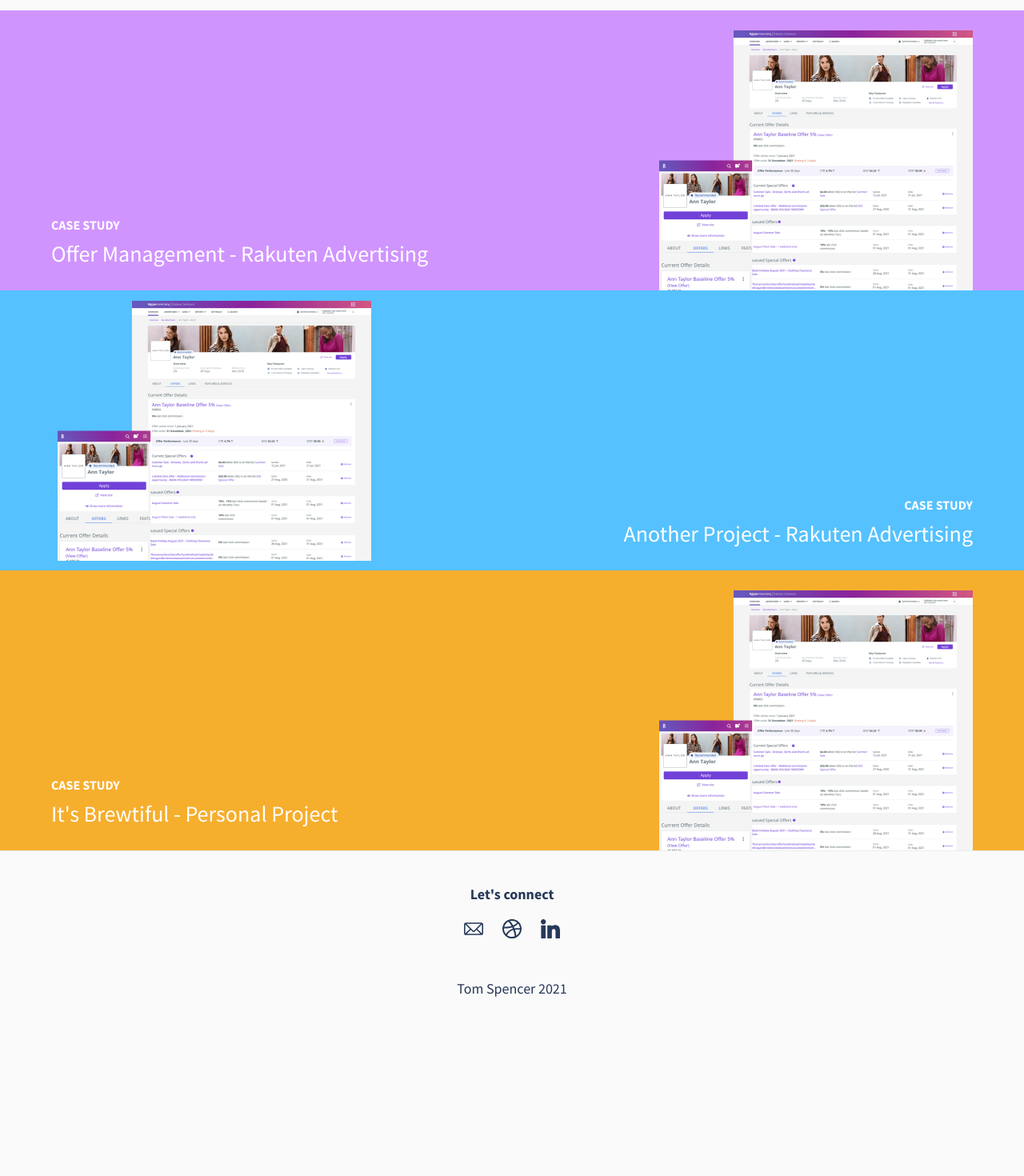
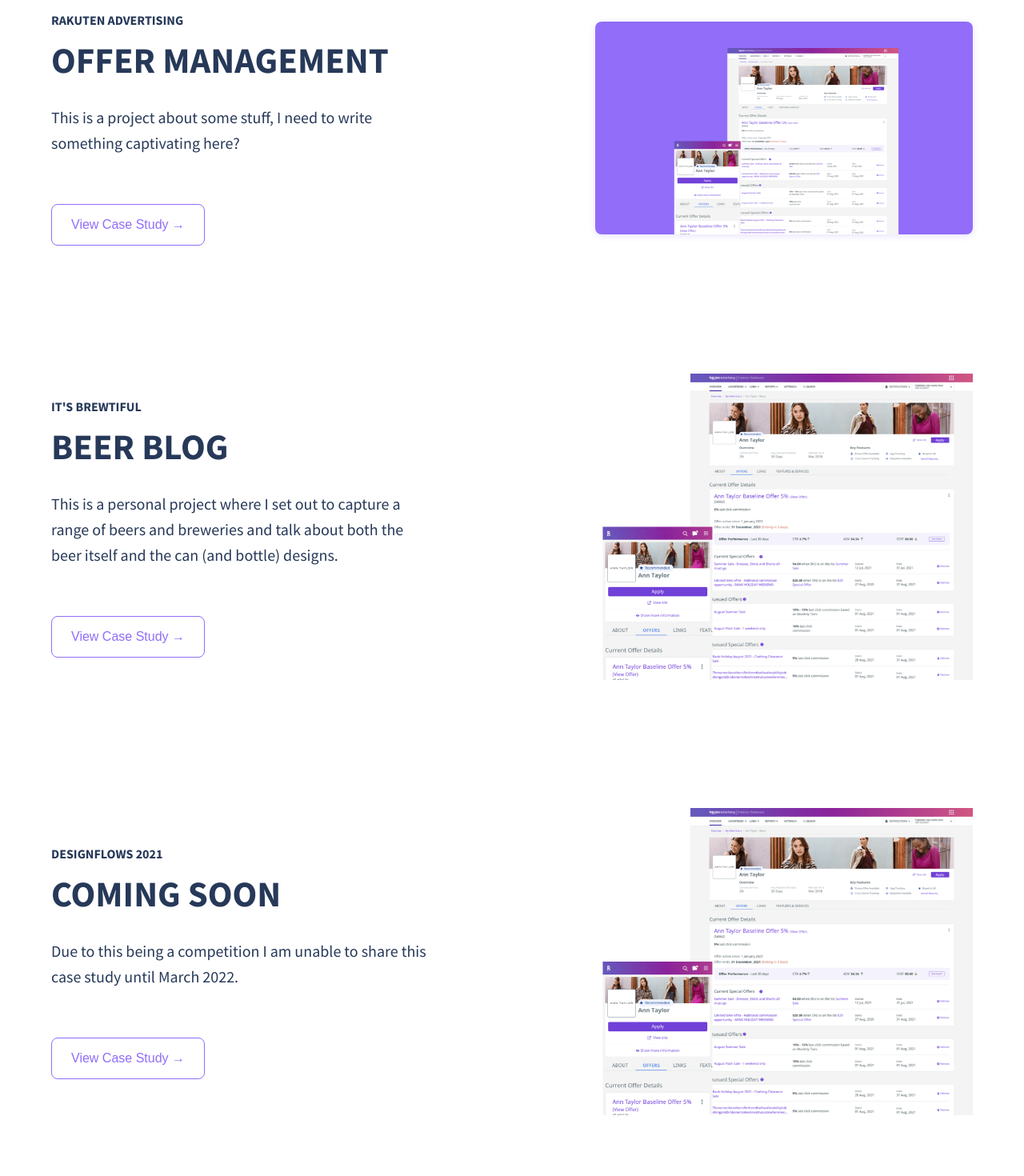
Before and after one commit to tomatronic/portfolio, a Next.js app: page / in a window 1280 px wide. Shown: the part 740-2210 px from the top of the page at 80% size. Before the commit the page ends 2015 px from the top, so only its background shows below. Built offline with nearby package versions, Linux system fonts and the light colour scheme.

Commit message:
Thurs - Homepage tidy up

```diff
--- a/pages/css/home.module.css
+++ b/pages/css/home.module.css
@@ -56,51 +56,7 @@
     transition: 0.3s;
 }
 
-.cs1 {
-    background-color: #d094ff;
- }
-
- .cs2 {
-    background-color: #55C1FF;
- }
-
- .cs3 {
-    background-color: #F6AE2D;
- }
-
 .caseStudy {
-    background-image: url("../../public/offerManagementMock.png");
-    height: 350px;
-    background-position: 100% 100%;
-    background-repeat: no-repeat;
-    background-size: auto 325px;
-    background-origin: content-box;
-    max-width: 1200px;
-    padding: 0 24px;
-    color: #FFF;
-    display: flex;
-    justify-content: space-between;
-    margin: 0 auto;
-    transition: 0.3s;
-}
-
-.caseStudyRight {
-    background-image: url("../../public/offerManagementMock.png");
-    height: 350px;
-    background-position: left;
-    background-repeat: no-repeat;
-    background-size: auto 325px;
-    background-origin: content-box;
-    max-width: 1200px;
-    padding: 0 24px;
-    color: #FFF;
-    display: flex;
-    justify-content: flex-end;
-    margin: 0 auto;
-    transition: 0.3s;
-}
-
-.caseStudy3 {
     background-image: url("../../public/offerManagementMock.png");
     height: 350px;
     background-position: 100% 100%;
--- a/pages/index.js
+++ b/pages/index.js
@@ -41,48 +41,46 @@
         </div>
         <div className={styles.btnContainer}>
           <Link href="#work"><button className={styles.btnintro}>See what I do</button></Link>
-          <Link href="/about"><a href="/about">More about me</a></Link>
         </div>
           </div>
         </div>
       </div>
       </div>
-      <a  name="work" id="work" />
-      <div className={styles.cs1}>
-        <Link href="/work/offer-management">
-          <a className={styles.csLink}>
-          <div className={styles.caseStudy}>
-            <div className={styles.csDescription}>
-              <div className={styles.csTitle}>Case Study</div>
-              <div className={styles.csInfo}>Offer Management - Rakuten Advertising</div>
-            </div>
+      <a name="work" id="work" />
+      <div className="mainContainer">
+      <div className="row">
+          <div className="column">
+          <div className={styles.csTitle}>Rakuten Advertising</div>
+              <h3>Offer Management</h3>
+              <p>This is a project about some stuff, I need to write something captivating here?</p>
+              <Link href="/work/offer-management"><button className="secondary">View Case Study &#x2192;</button></Link>
           </div>
-          </a>
-        </Link>
+          <div className="column">
+            <img src="/169offers.png" alt="Offer management section of the new dashboard for Rakuten Advertising" className="imgRound" />
+          </div>
       </div>
-      <div className={styles.cs2}>
-        <Link href="/">
-          <a className={styles.csLink} href="#">
-          <div className={styles.caseStudyRight}>
-            <div className={styles.csDescriptionRight}>
-              <div className={styles.csTitle}>Case Study</div>
-              <div className={styles.csInfo}>Another Project - Rakuten Advertising</div>
-            </div>
+      <div className="row">
+          <div className="column">
+          <div className={styles.csTitle}>It's Brewtiful</div>
+              <h3>Beer Blog</h3>
+              <p>This is a personal project where I set out to capture a range of beers and breweries and talk about both the beer itself and the can (and bottle) designs.</p>
+              <Link href="/work/offer-management"><button className="secondary">View Case Study &#x2192;</button></Link>
           </div>
-          </a>
-        </Link>
-        </div>
-        <div className={styles.cs3}>
-        <Link href="/">
-          <a className={styles.csLink} href="#">
-          <div className={styles.caseStudy3}>
-            <div className={styles.csDescription}>
-              <div className={styles.csTitle}>Case Study</div>
-              <div className={styles.csInfo}>It's Brewtiful - Personal Project</div>
-            </div>
+          <div className="column">
+            <img src="/offerManagementMock.png" alt="Brewtiful - My own project looking at beers and design" />
           </div>
-          </a>
-        </Link>
+      </div>
+      <div className="row">
+          <div className="column">
+          <div className={styles.csTitle}>Designflows 2021</div>
+              <h3>Coming Soon</h3>
+              <p>Due to this being a competition I am unable to share this case study until March 2022.</p>
+              <Link href="/work/offer-management"><button className="secondary">View Case Study &#x2192;</button></Link>
+          </div>
+          <div className="column">
+            <img src="/offerManagementMock.png" alt="Designflows 2021 - Coming Soon" />
+          </div>
+      </div>
       </div>
     <Footer />
     </>
--- a/styles.css
+++ b/styles.css
@@ -7,7 +7,7 @@
    margin: 0;
    line-height: 1.6;
    font-size: 18px;
-   background-color:#FAFAFA;
+   background-color:#FFF;
    color: #273959;
    scroll-behavior: smooth;
 }
@@ -24,6 +24,12 @@
 
 a:hover {
    text-decoration: none;
+}
+
+h3 {
+   font-size: 45px;
+   text-transform: uppercase;
+   margin: 0;
 }
 
 img {
@@ -78,6 +84,19 @@
    border: none;
    font-size: 16px;
    cursor: pointer;
+}
+
+.secondary {
+   background-color: transparent;
+   border: 1px solid #916DF9;
+   color: #916DF9;
+   width: fit-content;
+   margin-top: 40px;
+}
+
+.imgRound {
+   border-radius: 8px;
+   box-shadow: rgba(145, 109, 249, 0.2) 0px 2px 8px 0px;
 }
 
 .underline {
```
Also changed, not shown: public/169offers.png (added).
